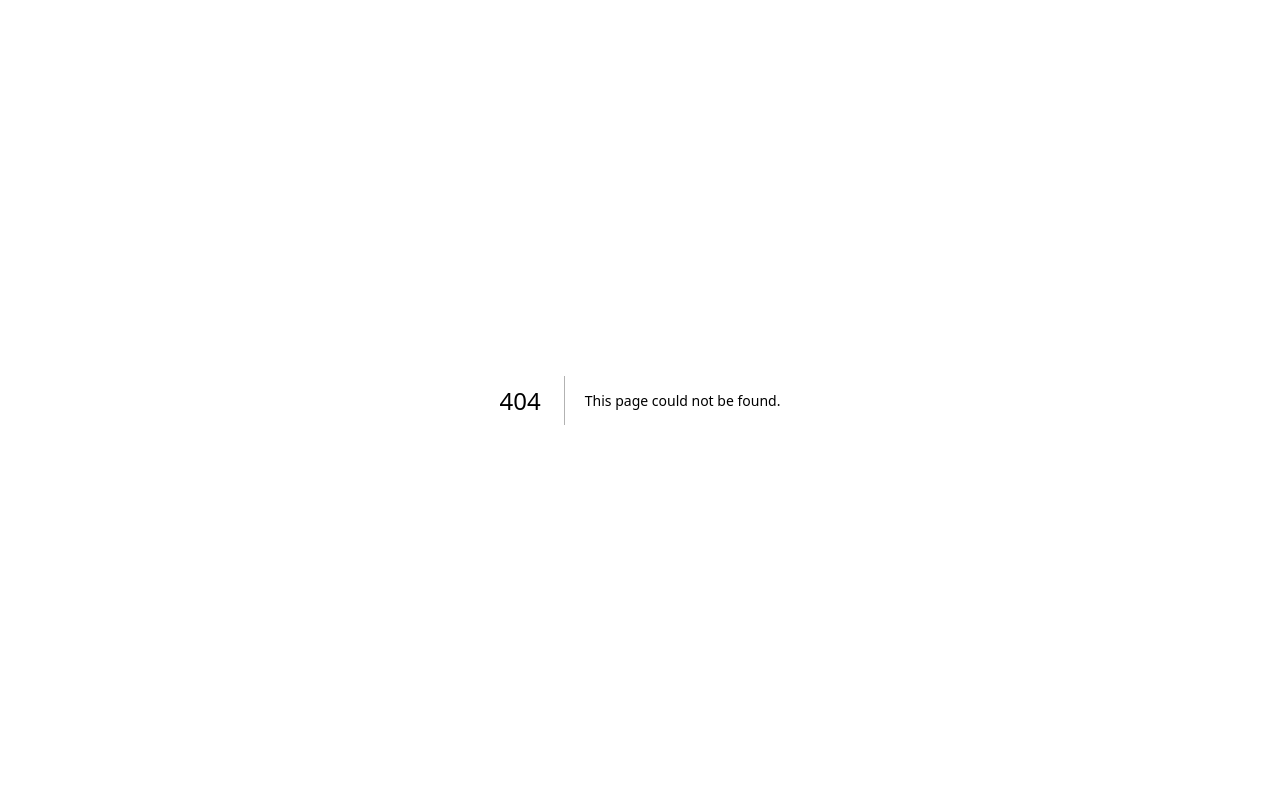
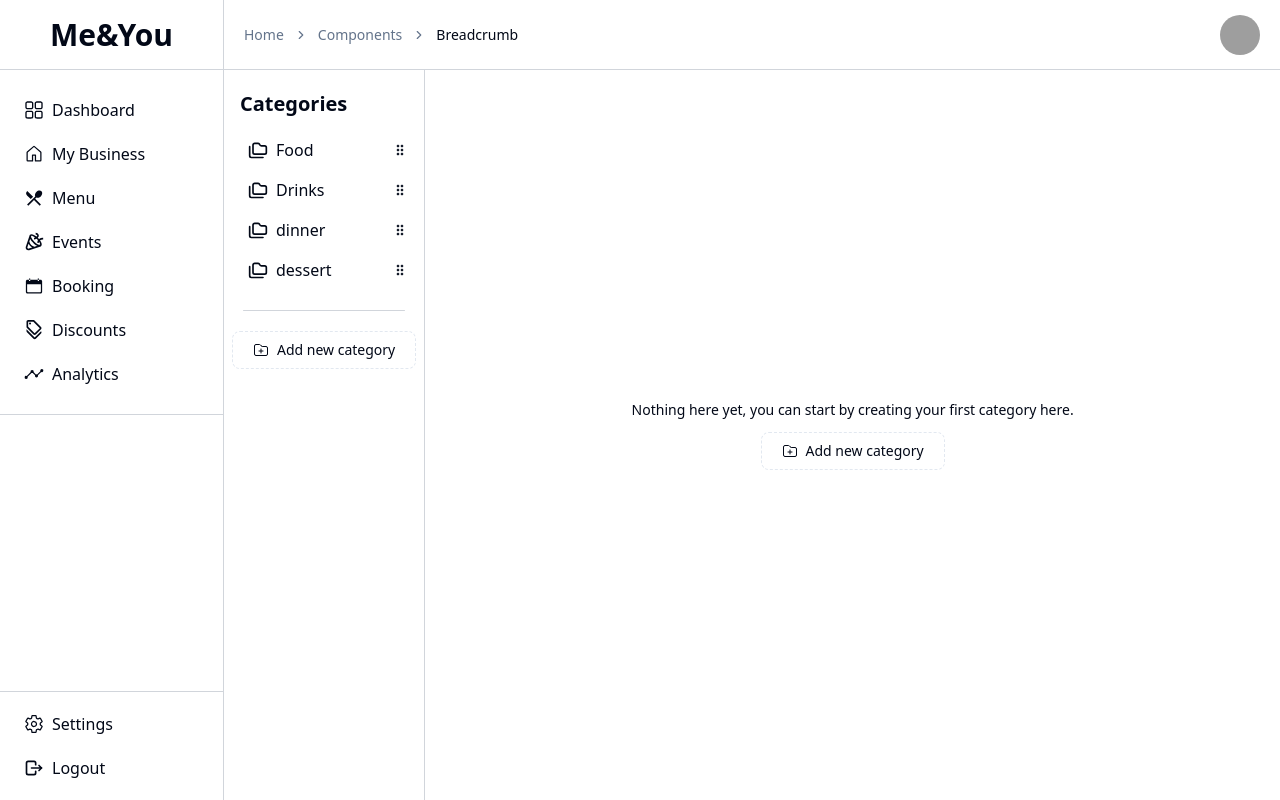
Before and after one commit to Team-Huret/app_menu, a Next.js app: page /dashboard/menu in a window 1280 px wide. Before the commit this address had no page. Built offline with nearby package versions, Linux system fonts and the light colour scheme; grey boxes are pictures that could not be loaded.

Commit message:
add empty tab

```diff
--- a/app/(dashboard)/dashboard/page.tsx
+++ /dev/null
@@ -1,32 +0,0 @@
-"use client";
-import TopBar from "@/components/layout/TopBar";
-import SideBar from "@/components/layout/SideBar";
-
-import { AlertDialog, AlertDialogContent } from "@/components/ui/alert-dialog";
-import Dialog1 from "@/components/welcome/Dialog1";
-import Dialog2 from "@/components/welcome/Dialog2";
-import Dialog3 from "@/components/welcome/Dialog3";
-import Dialog4 from "@/components/welcome/Dialog4";
-import { setupStore } from "@/data/global_state/setupStore";
-import MyBusiness from "@/components/tabs/business/MyBusiness";
-
-export default function Dashboard() {
-  const dialogCounter = setupStore((state) => state.dialogCounter);
-  const dialogList = {
-    0: <Dialog1 />,
-    1: <Dialog2 />,
-    2: <Dialog3 />,
-    3: <Dialog4 />,
-  };
-  return (
-    <div className="flex">
-      <SideBar />
-      <div className="grow">
-        <TopBar />
-        <div>
-          <MyBusiness />
-        </div>
-      </div>
-    </div>
-  );
-}
--- /dev/null
+++ b/app/dashboard/layout.tsx
@@ -0,0 +1,18 @@
+import TopBar from "@/components/layout/TopBar";
+import SideBar from "@/components/layout/SideBar";
+
+export default function Layout({
+  children,
+}: Readonly<{
+  children: React.ReactNode;
+}>) {
+  return (
+    <div className="flex">
+      <SideBar />
+      <div className="grow h-full">
+        <TopBar />
+        {children}
+      </div>
+    </div>
+  );
+}
--- /dev/null
+++ b/app/dashboard/menu/page.tsx
@@ -0,0 +1,11 @@
+import EmptyTab from "@/components/layout/EmptyTab";
+import MenuSideBar from "@/components/tabs/menu/MenuSideBar";
+
+export default function Menu() {
+  return (
+    <div className="flex">
+      <MenuSideBar />
+      <EmptyTab text="Nothing here yet, you can start by creating your first category here." buttonText="Add new category" />
+    </div>
+  );
+}
--- a/components/tabs/business/MyBusiness.tsx
+++ b/app/dashboard/my-business/page.tsx
@@ -1,6 +1,6 @@
 import InformationsBlock from "@/components/tabs/business/InformationsBlock";
 import SocialBlock from "@/components/tabs/business/SocialBlock";
-import TeamBlock from "./TeamBlock";
+import TeamBlock from "@/components/tabs/business/TeamBlock";
 
 export default function MyBusiness() {
   return (
--- /dev/null
+++ b/assets/global/AddButton.tsx
@@ -0,0 +1,12 @@
+import { HiOutlineFolderPlus } from "react-icons/hi2";
+
+export default function AddButton({ children, className }: { children: string; className?: string }) {
+  return (
+    <div
+      className={`flex justify-center items-center border border-dashed border-gray-800 rounded-lg px-5 py-2 hover:bg-gray-50 cursor-pointer gap-x-2 ${className}`}
+    >
+      <HiOutlineFolderPlus />
+      <p className="text-sm whitespace-nowrap">{children}</p>
+    </div>
+  );
+}
--- a/components/admin/AdminMenuSideBar.tsx
+++ /dev/null
@@ -1,24 +0,0 @@
-"use client";
-import React from "react";
-import CategoryTab from "./CategoryTab";
-import { HiOutlineFolderPlus } from "react-icons/hi2";
-
-export default function AdminMenuSideBar() {
-  const categories = ["Food", "Drinks", "dinner", "dessert"];
-
-  return (
-    <div className="w-56 h-screen border-r border-gray-300 bg-white py-10 px-5">
-      <h3 className="mb-3 ml-2">Categories</h3>
-      <div>
-        {categories.map((category, index) => (
-          <CategoryTab key={index} name={category} />
-        ))}
-      </div>
-      <div className="w-[88%] h-[1px] bg-gray-300 rounded-full mx-auto my-5"></div>
-      <div className="flex justify-center items-center w-full border border-dashed border-gray-800 rounded-lg p-2 hover:bg-gray-50 cursor-pointer gap-x-2">
-        <HiOutlineFolderPlus />
-        <p className="text-sm">Add new category</p>
-      </div>
-    </div>
-  );
-}
--- a/components/admin/AdminSideBar.tsx
+++ /dev/null
@@ -1,53 +0,0 @@
-"use client";
-import React from "react";
-import { MdRestaurantMenu } from "react-icons/md";
-import { MdDiscount } from "react-icons/md";
-import { IoIosCalendar } from "react-icons/io";
-import { MdOutlineEmojiEvents } from "react-icons/md";
-import AdminMenuSideBar from "./AdminMenuSideBar";
-import { useState } from "react";
-
-export default function AdminSideBar() {
-  const navLinks = [
-    { name: "Menu", icon: <MdRestaurantMenu className="size-5" /> },
-    { name: "Event", icon: <MdOutlineEmojiEvents className="size-5" /> },
-    { name: "Booking", icon: <IoIosCalendar className="size-5" /> },
-    { name: "Discount", icon: <MdDiscount className="size-5" /> },
-  ];
-  const [openDrawer, setOpenDrawer] = useState("");
-  const openDrawerHandler = (name: string) => {
-    if (openDrawer === name) {
-      setOpenDrawer("");
-    } else {
-      setOpenDrawer(name);
-    }
-  };
-  return (
-    <div className="sticky top-0 z-10 h-screen bottom-0 left-0 flex">
-      <div className="w-56 border-r border-gray-300 bg-white">
-        <div className="p-5 border-b border-gray-300">
-          <h2>Me&You</h2>
-        </div>
-        <div className="p-4 mt-3 space-y-5">
-          <div className="space-y-1">
-            <h3 className="ml-2">Customize</h3>
-            <div>
-              {navLinks.map((navLink, index) => (
-                <div
-                  key={index}
-                  className="block px-4 py-2 hover:bg-gray-100 rounded-lg cursor-pointer"
-                  onClick={() => openDrawerHandler(navLink.name)}
-                >
-                  <span className="flex items-center gap-x-2">
-                    {navLink.icon} {navLink.name}
-                  </span>
-                </div>
-              ))}
-            </div>
-          </div>
-        </div>
-      </div>
-      {openDrawer === "Menu" && <AdminMenuSideBar />}
-    </div>
-  );
-}
--- /dev/null
+++ b/components/layout/EmptyTab.tsx
@@ -0,0 +1,12 @@
+import AddButton from "@/assets/global/AddButton";
+
+export default function EmptyTab({ text, buttonText }: { text: string; buttonText: string }) {
+  return (
+    <div className="w-full flex justify-center items-center">
+      <div className="flex flex-col items-center justify-center gap-3">
+        <p>{text}</p>
+        <AddButton>{buttonText}</AddButton>
+      </div>
+    </div>
+  );
+}
--- a/components/layout/SideBar.tsx
+++ b/components/layout/SideBar.tsx
@@ -1,3 +1,4 @@
+"use client";
 import { MdRestaurantMenu } from "react-icons/md";
 import { IoIosCalendar } from "react-icons/io";
 import { IoAnalytics } from "react-icons/io5";
--- a/components/admin/CategoryTab.tsx
+++ b/components/tabs/menu/Category.tsx
@@ -1,4 +1,3 @@
-import React from "react";
 import { LuFolders } from "react-icons/lu";
 import { MdDragIndicator } from "react-icons/md";
 
--- /dev/null
+++ b/components/tabs/menu/MenuSideBar.tsx
@@ -0,0 +1,21 @@
+import Category from "@/components/tabs/menu/Category";
+import AddButton from "@/assets/global/AddButton";
+
+export default function MenuSideBar() {
+  const categories = ["Food", "Drinks", "dinner", "dessert"];
+
+  return (
+    <div className="w-56 border-r border-gray-300 bg-white pt-5 px-2" style={{ height: "calc(100vh - 70px)" }}>
+      <h3 className="mb-3 ml-2">Categories</h3>
+      <div>
+        {categories.length > 0 ? (
+          categories.map((category, index) => <Category key={index} name={category} />)
+        ) : (
+          <p className="px-3 text-center text-sm">No categories</p>
+        )}
+      </div>
+      <div className="w-[88%] h-[1px] bg-gray-300 rounded-full mx-auto my-5"></div>
+      <AddButton className="w-full">Add new category</AddButton>
+    </div>
+  );
+}
```
